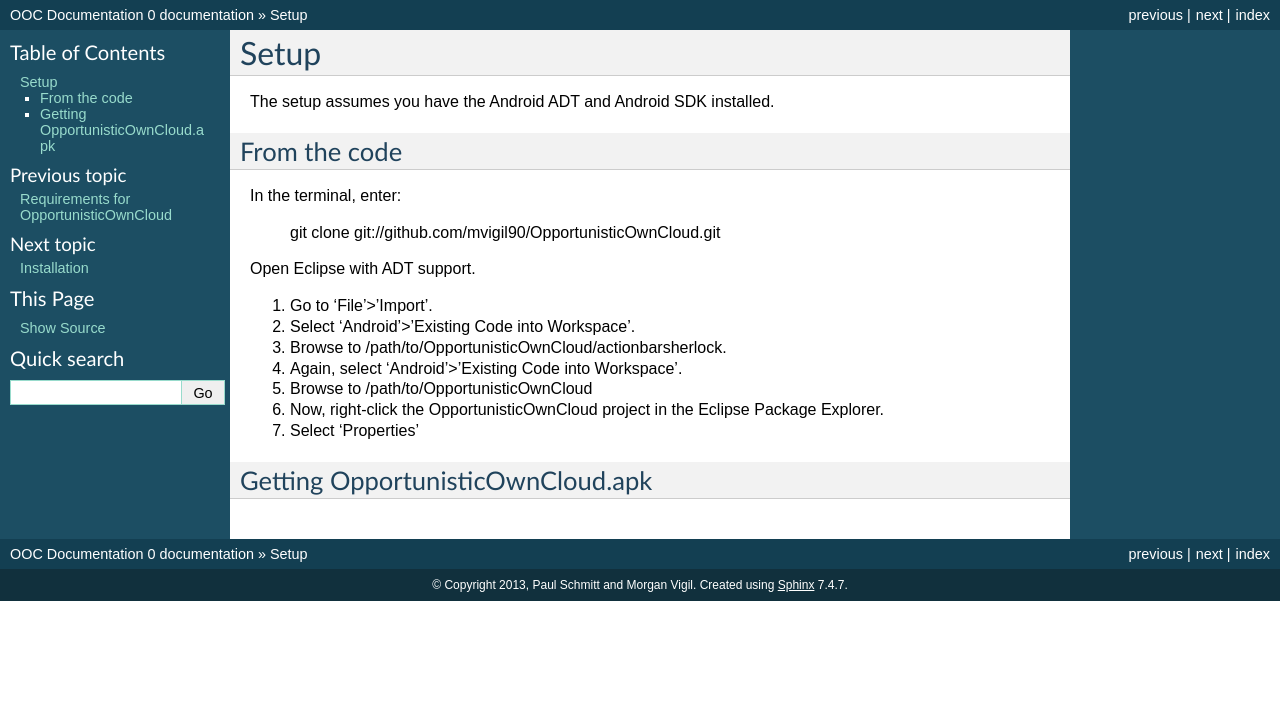
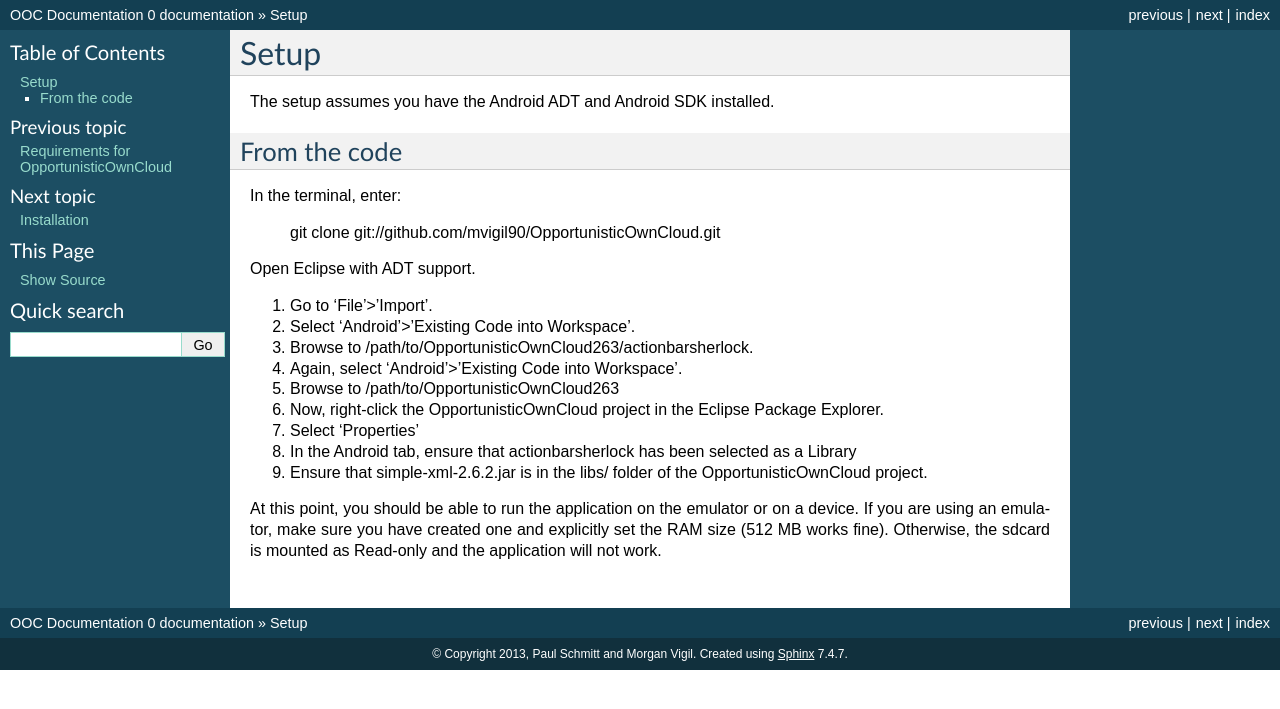
Before and after one commit to vigil-hayes/OpportunisticOwnCloud263, a Sphinx documentation site: the page built from documentation/setup.rst, in a window 1280 px wide. Shown: the top 709 px of the page. Built offline with Sphinx 7.4.7, drawn with Linux system fonts in a browser that asks for light colours.

Commit message:
Updating

```diff
--- a/documentation/intro.rst
+++ b/documentation/intro.rst
@@ -6,7 +6,7 @@ For this particular project, we assume that the application will be interfacing
 this does not necessarily need to be the case (although we have not tested with alternative WebDAV servers).
 
 ownCloud is an open source technology that provides cloud ownership and management tools. The technology was designed to be used
-on a small, residential scale for file storage and sharing. However, the `VillageShare<http://moment.cs.ucsb.edu/?q=content/villageshare-localized-network-architecture>`_
+on a small, residential scale for file storage and sharing. However, the `<http://moment.cs.ucsb.edu/?q=content/villageshare-localized-network-architecture>`_
 project has developed modules for ownCloud that allow for its sharing properties to extend over multiple ownCloud instances over
 wide area networks. While ownCloud currently has an Android application, it is designed around the paradigm of ownCloud operating
 as a single instance for users with easy access to network connectivity. We designed OOC in hopes that it might act as a complementary
--- a/documentation/requirements.rst
+++ b/documentation/requirements.rst
@@ -22,5 +22,5 @@ Android
 *DEVELOPERS ONLY*
 
 In order to contribute to OOC, you must have Android ADT. We recommend downloading it from
-`here<http://developer.android.com/sdk/index.html`_ as this provides the entire Android SDK,
+`<http://developer.android.com/sdk/index.html>`_ as this provides the entire Android SDK,
 including Eclipse with ADT plugins.
--- a/documentation/setup.rst
+++ b/documentation/setup.rst
@@ -15,12 +15,15 @@ Open Eclipse with ADT support.
 
 #. Go to 'File'>'Import'.
 #. Select 'Android'>'Existing Code into Workspace'.
-#. Browse to /path/to/OpportunisticOwnCloud/actionbarsherlock.
+#. Browse to /path/to/OpportunisticOwnCloud263/actionbarsherlock.
 #. Again, select 'Android'>'Existing Code into Workspace'.
-#. Browse to /path/to/OpportunisticOwnCloud
+#. Browse to /path/to/OpportunisticOwnCloud263
 #. Now, right-click the OpportunisticOwnCloud project in the Eclipse Package Explorer.
 #. Select 'Properties'
+#. In the Android tab, ensure that actionbarsherlock has been selected as a Library
+#. Ensure that simple-xml-2.6.2.jar is in the libs/ folder of the OpportunisticOwnCloud project.
 
-.. _get_apk
-Getting OpportunisticOwnCloud.apk
----------------------------------
+At this point, you should be able to run the application on the emulator or on a device.
+If you are using an emulator, make sure you have created one and explicitly set the RAM
+size (512 MB works fine). Otherwise, the sdcard is mounted as Read-only and the
+application will not work.
```
Also changed, not shown: other parts of documentation/intro.rst (+2 -2 lines).
